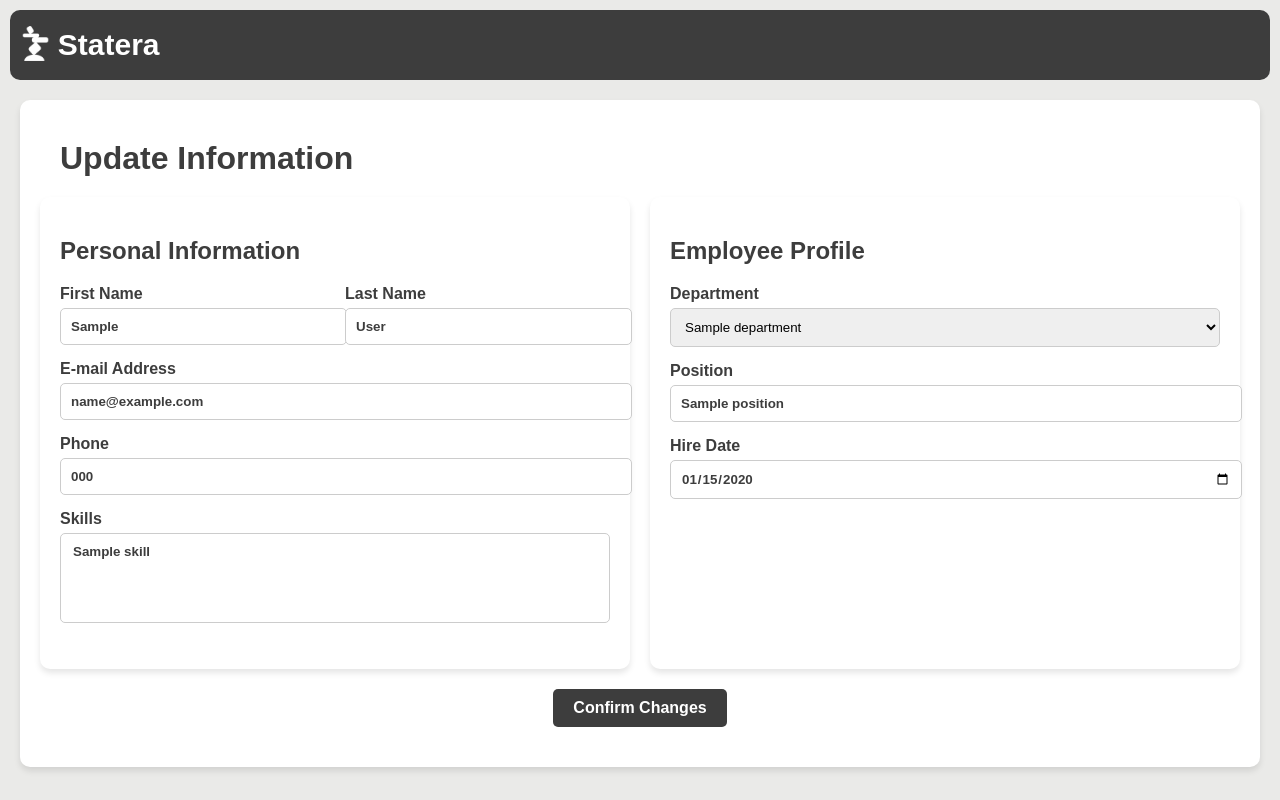
After one commit to ApoorvSingh0227/Statera, a Django app: template statera/templates/statera updateinfo.html in a window 1280 px wide. The commit adds this page. Run offline with Django 5.2, Linux system fonts and the light colour scheme; tables that the repository leaves empty hold one stand-in row (values such as "Sample post"); the template is opened without the code that fills it: values that come from a table or form of the project are taken from there, most other values are stand-ins (such as "Sample title", 1, 10 or a date in 2020); some web fonts are replaced.

Commit message:
Update infor and employee info page updated

```diff
--- a/statera/statera/urls.py
+++ b/statera/statera/urls.py
@@ -31,4 +31,6 @@ urlpatterns = [
     path('task-info/<int:task_id>/', views.task_info, name='task_info'),
     path('project-main/<int:project_id>/', views.project_main, name='project_main'),
     path('employee-info/<int:employee_id>/', views.employee_info, name='employee_info'),
+    path('update-information/', views.update_information, name='update_information'),
+
 ]
--- a/statera/static/css/stateracss task info.css
+++ b/statera/static/css/stateracss task info.css
@@ -32,7 +32,6 @@ body {
   position: sticky;
 }
 
-/* Navigation styles */
 .nav {
   display: flex;
   align-items: flex-end; /* Align navigation links at the bottom */
--- /dev/null
+++ b/statera/static/css/stateracss updateinfo.css
@@ -0,0 +1,158 @@
+body {
+    margin: 0;
+    padding: 0;
+    overflow: scroll;
+    font-family: new-science, sans-serif;
+    font-weight: 600;
+    font-style: normal;
+    color: #3D3D3D;
+    background-color: #EAEAE8;
+}
+
+.sections {
+    display: flex;
+    justify-content: space-between;
+    gap: 20px;
+}
+.section {
+    flex: 1;
+    padding: 20px;
+    background: #ffffff;
+    border-radius: 10px;
+    box-shadow: 0 4px 6px rgba(0, 0, 0, 0.1);
+}
+
+.header {
+    display: flex;
+    align-items: center;
+    justify-content: space-between;
+    position: sticky;
+    margin-top: 10px;
+    margin-left: 10px;
+    margin-right: 10px;
+    z-index: 10;
+    background-color: #3D3D3D; /* Semi-transparent background for header */
+    border-radius: 10px;
+}
+
+.background{
+    background-color: #EAEAE8;
+}
+
+.header-container {
+    position: sticky;
+
+  }
+
+.entry {
+    font-family: new-science, sans-serif;
+    font-weight: 600;
+    font-style: normal;
+    color: #3D3D3D;
+}
+
+/* Navigation styles */
+.nav {
+    display: flex;
+    align-items: flex-end; /* Align navigation links at the bottom */
+}
+
+.nav-logo {
+    display: block;
+    height: 35px;
+    width: 35px;
+    padding-left: 5%;
+    padding-bottom: 12%;
+  }
+
+.nav-link {
+    font-family: scale-variable, sans-serif;
+    font-variation-settings: "wdth" 100, "wght" 400;
+    text-decoration: none; /* Remove underline */
+    font-size: 30px !important; /* Adjust font size */
+    color: #ffffff; /* Adjust link color */
+    padding: 18px 15px;
+    padding-left: 5px;
+}
+
+.nav-link:hover {
+    color: #dcdcdc; /* Add hover effect */
+}
+
+/* Logo styles */
+.logo {
+    width: 320px; /* Adjust logo size */
+    height: 50px; /* Keep logo proportional */
+    position: absolute;
+    left: 38%;
+    background-size: contain;
+    background-repeat: no-repeat;
+    background-position: center bottom; /* Align logo with text bottom */
+}
+
+.form-group {
+    margin-bottom: 15px;
+}
+.form-group label {
+    display: block;
+    font-weight: bold;
+    margin-bottom: 5px;
+}
+.form-group input, .form-group select {
+    width: 100%;
+    padding: 10px;
+    border: 1px solid #ccc;
+    border-radius: 5px;
+}
+.form-row {
+    display: flex;
+    gap: 20px;
+}
+.form-row .form-group {
+    flex: 1;
+}
+.skills-container {
+    display: flex;
+    flex-wrap: wrap;
+    gap: 10px;
+    margin-top: 10px;
+}
+.skill-item {
+    background: #e0e0e0;
+    padding: 5px 10px;
+    border-radius: 5px;
+    display: flex;
+    align-items: center;
+    gap: 5px;
+}
+.skill-item .remove-skill {
+    cursor: pointer;
+    color: red;
+    font-weight: bold;
+}
+.submit-btn {
+    margin: 20px auto;
+    padding: 10px 20px;
+    display: block;
+    background: #3D3D3D;
+    color: #fff;
+    border: none;
+    border-radius: 5px;
+    font-size: 16px;
+    cursor: pointer;
+    font-family: new-science, sans-serif;
+    font-weight: 600;
+    font-style: normal;
+}
+.submit-btn:hover {
+    background: #2c2c2c;
+}
+
+.container {
+    max-width: 1200px;
+    margin: 20px auto;
+    padding: 20px;
+    background: #fff;
+    border-radius: 10px;
+    box-shadow: 0 4px 6px rgba(0, 0, 0, 0.1);
+}
--- a/statera/templates/statera task info.html
+++ b/statera/templates/statera task info.html
@@ -6,7 +6,7 @@
       <link rel="stylesheet" href="https://use.typekit.net/yvb6gjg.css">
       <nav class="nav">
         <img src="{% static 'images/new logo 2@2x.png' %}" class="nav-logo" alt="Logo">
-        <a class="nav-link" href="{% url 'dashboard' %}">Statera</a>
+        <a class="nav-link" style="font-size: 30px;" href="{% url 'dashboard' %}">Statera</a>
       </nav>
     </header>
 
--- /dev/null
+++ b/statera/templates/statera updateinfo.html
@@ -0,0 +1,111 @@
+{% load static %}
+<!DOCTYPE html>
+<div class="header-container">
+    <header class="header">
+      <meta charset="UTF-8">
+      <link rel="stylesheet" href="{% static 'css/stateracss updateinfo.css' %}">
+      <link rel="stylesheet" href="https://use.typekit.net/yvb6gjg.css">
+      <link rel="stylesheet" href="https://use.typekit.net/yvb6gjg.css">
+      <nav class="nav">
+        <img src="{% static 'images/new logo 2@2x.png' %}" alt="Logo" class="nav-logo">
+        <a class="nav-link" href="{% url 'dashboard' %}"><link rel="stylesheet" href="{% static 'css/stateracss dashboard.css' %}">Statera</a>
+      </nav>
+    </header>
+<body>
+    <div class="container">
+        <h1 style="
+        margin: 20px; ">Update Information</h1>
+    <div class="sections">
+        <div class="section">
+            <h2>Personal Information</h2>
+            <div class="form-row">
+                <div class="form-group">
+                    <label for="first-name">First Name</label>
+                    <input class="entry" type="text" id="first-name" value="{{ first_name }}">
+                </div>
+                <div class="form-group">
+                    <label for="last-name">Last Name</label>
+                    <input class="entry" type="text" id="last-name" value="{{ last_name }}">
+                </div>
+            </div>
+            <div class="form-group">
+                <label for="email">E-mail Address</label>
+                <input class="entry" type="email" id="email" value="{{ email }}">
+            </div>
+            <div class="form-group">
+                <label for="phone">Phone</label>
+                <input class="entry" type="tel" id="phone" value="{{ phone }}">
+            </div>
+            <div class="form-group">
+                <label for="skills">Skills</label>
+                <select name="skills" multiple>
+                    {% for skill_id, skill_name in skills %}
+                      <option class="entry" value="{{ skill_id }}" {% if skill_id in employee_skills %}selected{% endif %}>
+                        {{ skill_name }}
+                      </option>
+                    {% endfor %}
+                </select>
+                <div class="skills-container" id="selected-skills">
+                    <!-- Selected skills will appear here -->
+                </div>
+            </div>
+        </div>
+
+        <!-- Employee Profile Section -->
+        <div class="section">
+            <h2>Employee Profile</h2>
+            <div class="form-group">
+                <label for="department">Department</label>
+                <select name="department">
+                    {% for department in departments %}
+                      <option value="{{ department }}" {% if department == context.department %}selected{% endif %}>
+                        {{ department }}
+                      </option>
+                    {% endfor %}
+                </select>
+            </div>
+            <div class="form-group">
+                <label for="position">Position</label>
+                <input class="entry" type="text" id="position" value="{{ position }}">
+            </div>
+            <div class="form-group">
+                <label for="hire-date">Hire Date</label>
+                <input class="entry" type="date" id="hire-date" value="{{ hire_date|date:'Y-m-d' }}">
+            </div>
+        </div>
+    </div>
+        <button class="submit-btn">Confirm Changes</button>
+    </div>
+
+    <script>
+        const skillsDropdown = document.getElementById('skills');
+        const selectedSkillsContainer = document.getElementById('selected-skills');
+
+        skillsDropdown.addEventListener('change', () => {
+            const selectedOptions = Array.from(skillsDropdown.selectedOptions);
+            selectedSkillsContainer.innerHTML = '';
+            selectedOptions.forEach(option => {
+                const skillItem = document.createElement('div');
+                skillItem.className = 'skill-item';
+                skillItem.innerHTML = `
+                    ${option.text}
+                    <span class="remove-skill" data-value="${option.value}">&times;</span>
+                `;
+                selectedSkillsContainer.appendChild(skillItem);
+            });
+        });
+
+        selectedSkillsContainer.addEventListener('click', (e) => {
+            if (e.target.classList.contains('remove-skill')) {
+                const valueToRemove = e.target.getAttribute('data-value');
+                Array.from(skillsDropdown.options).forEach(option => {
+                    if (option.value === valueToRemove) {
+                        option.selected = false;
+                    }
+                });
+                e.target.parentElement.remove();
+            }
+        });
+    </script>
+</body>
+</html>
```
Also changed, not shown: statera/statera/views.py (+138 -2 lines), statera/templates/statera empinfo.html (+25 -7 lines).
